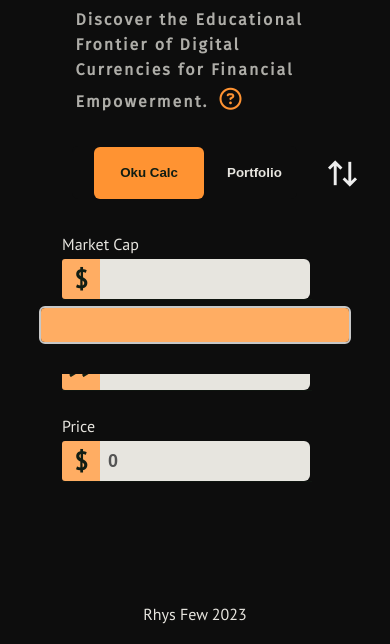
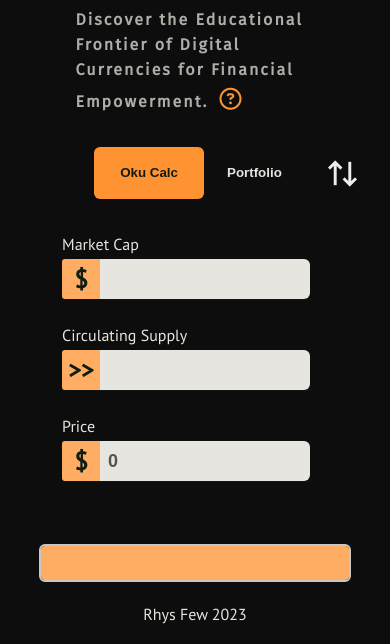
Before and after one commit to Ry-F3/Oku, a plain HTML site: page index.html in a window 390 px wide. Shown: the part 200-844 px from the top of the page. Drawn offline with nearby package versions, Linux system fonts and the light colour scheme.

Commit message:
Fix - bar styling error which floated to the center on mobile

```diff
--- a/assets/css/style.css
+++ b/assets/css/style.css
@@ -593,7 +593,7 @@ footer {
 
 @media (max-width: 1280px) {
     .bar_box {
-        top: 60%;
+        /* top: 60%; */
     }
 
 
```
Also changed, not shown: assets/images/screenshots/assetspage.png (added), 1 other file.
